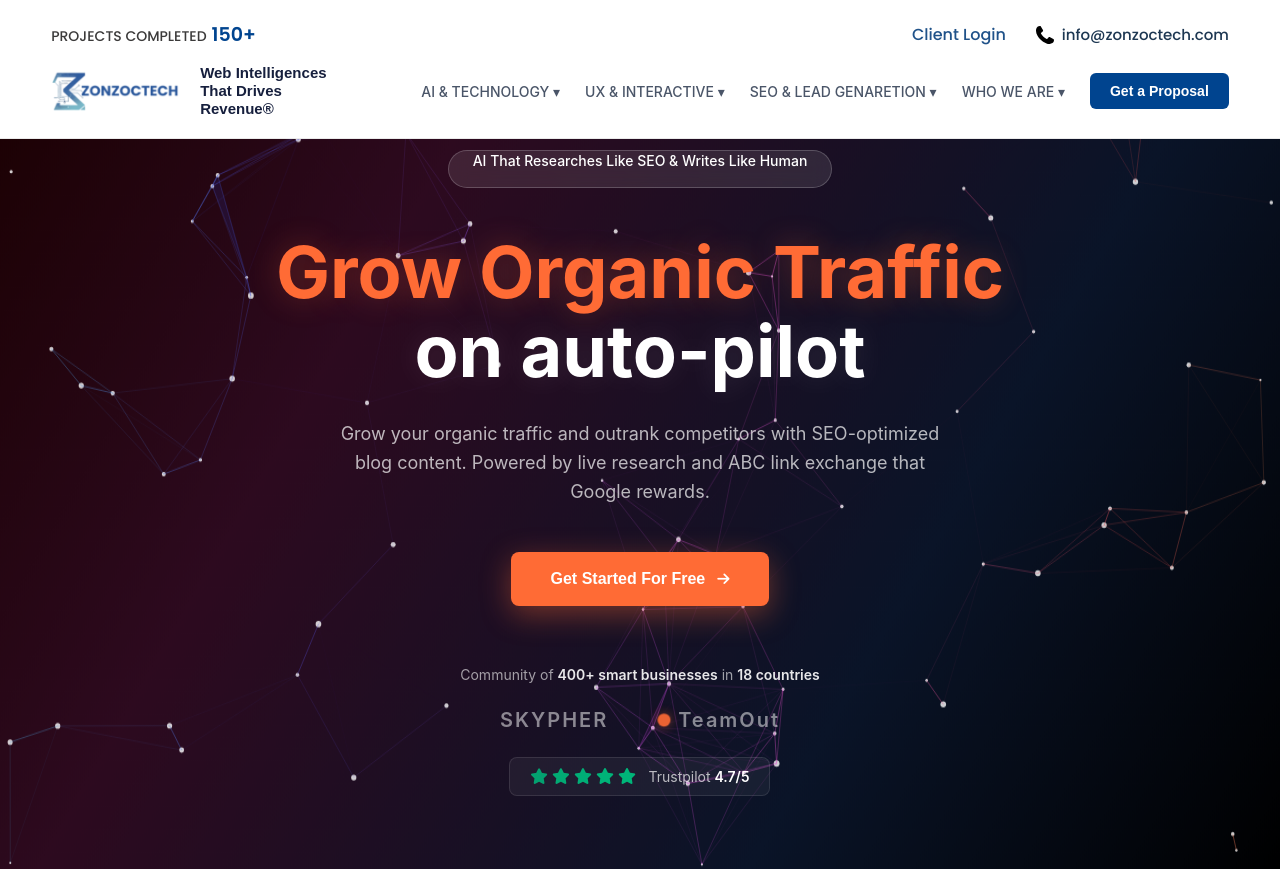
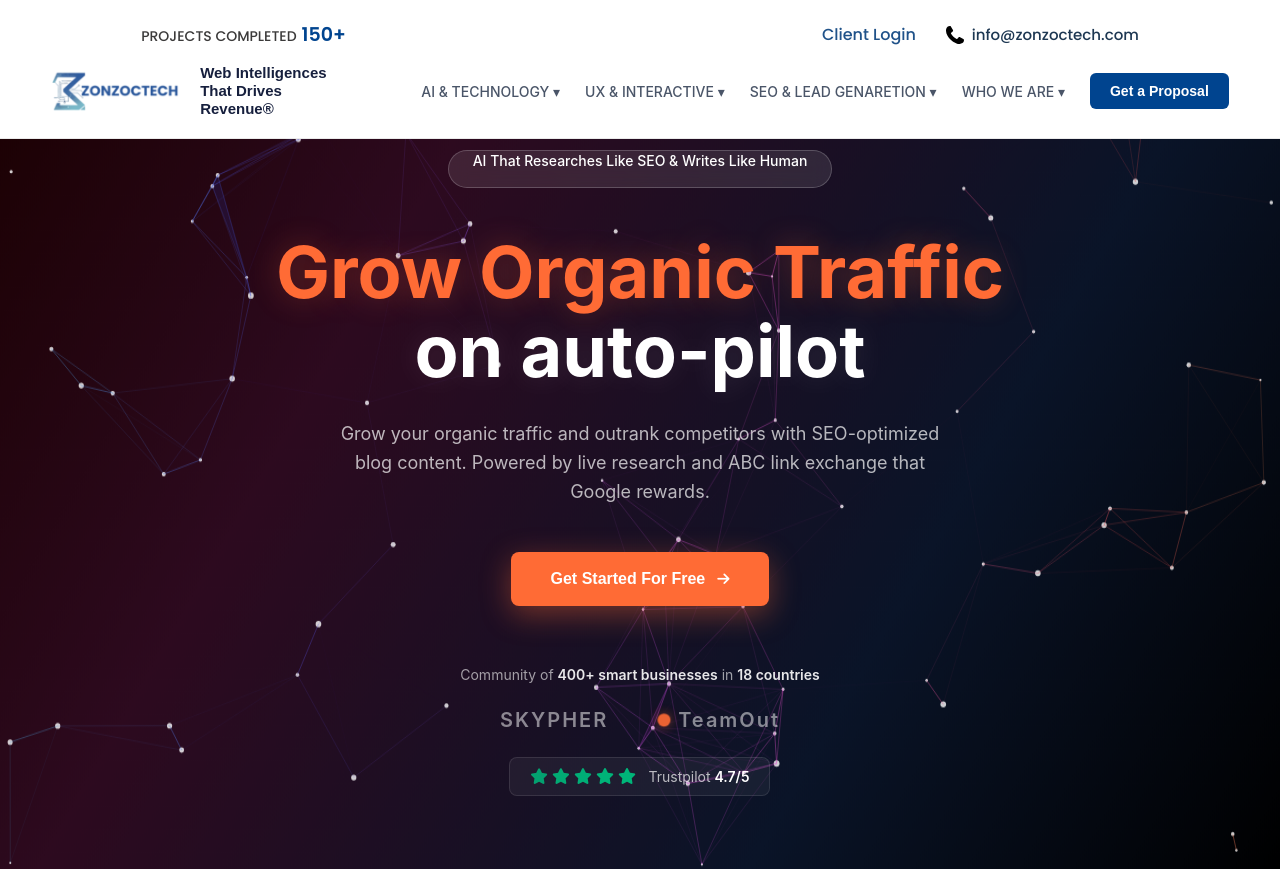
Before and after one commit to suraijzon/version1, a React (Create React App) app: page /ai-seo in a window 1280 px wide. Shown: the top 869 px of the page. Built offline with nearby package versions, Linux system fonts and the light colour scheme; no server answers.

Commit message:
new 15th

```diff
--- a/src/styles/navbar.css
+++ b/src/styles/navbar.css
@@ -396,7 +396,7 @@
   }
   .top-badge {
   width: 100%;
-  max-width: 1300px;
+  max-width: 1000px;
   margin: 0 auto;
   font-family: Poppins;
   display: flex;
@@ -481,6 +481,20 @@
   .nav-links {
     gap: 15px;
   }
+
+  .top-badge {
+  width: 100%;
+  max-width: 1100px;
+  margin: 0 auto;
+  font-family: Poppins;
+  display: flex;
+  align-items: center;
+  justify-content: space-between;
+  color: rgb(59, 58, 58);
+  font-weight: 500;
+  font-size: 14px;
+  padding: 0 4% 15px 4%;
+}
 
   .drop-btn {
     font-size: 14px;
```
